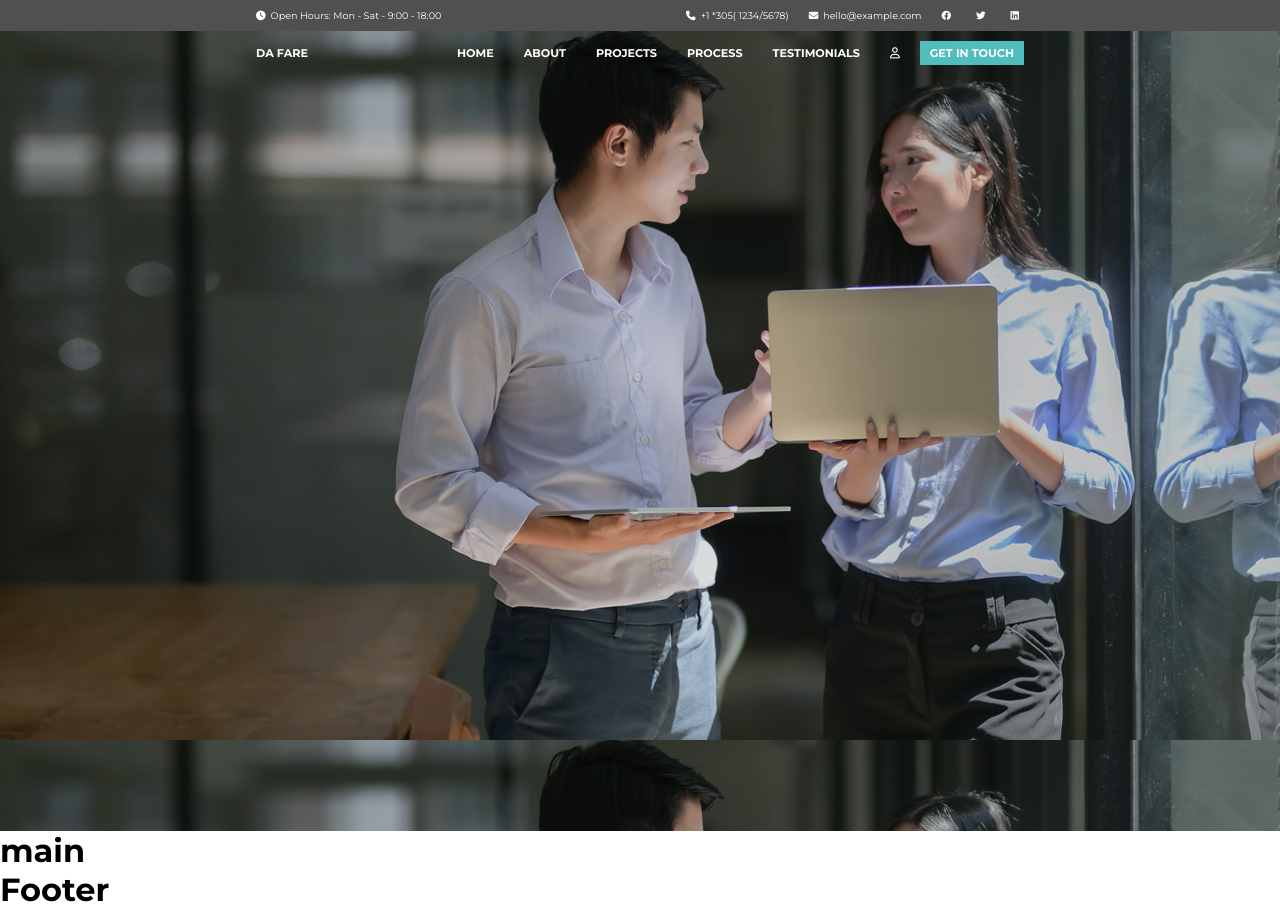
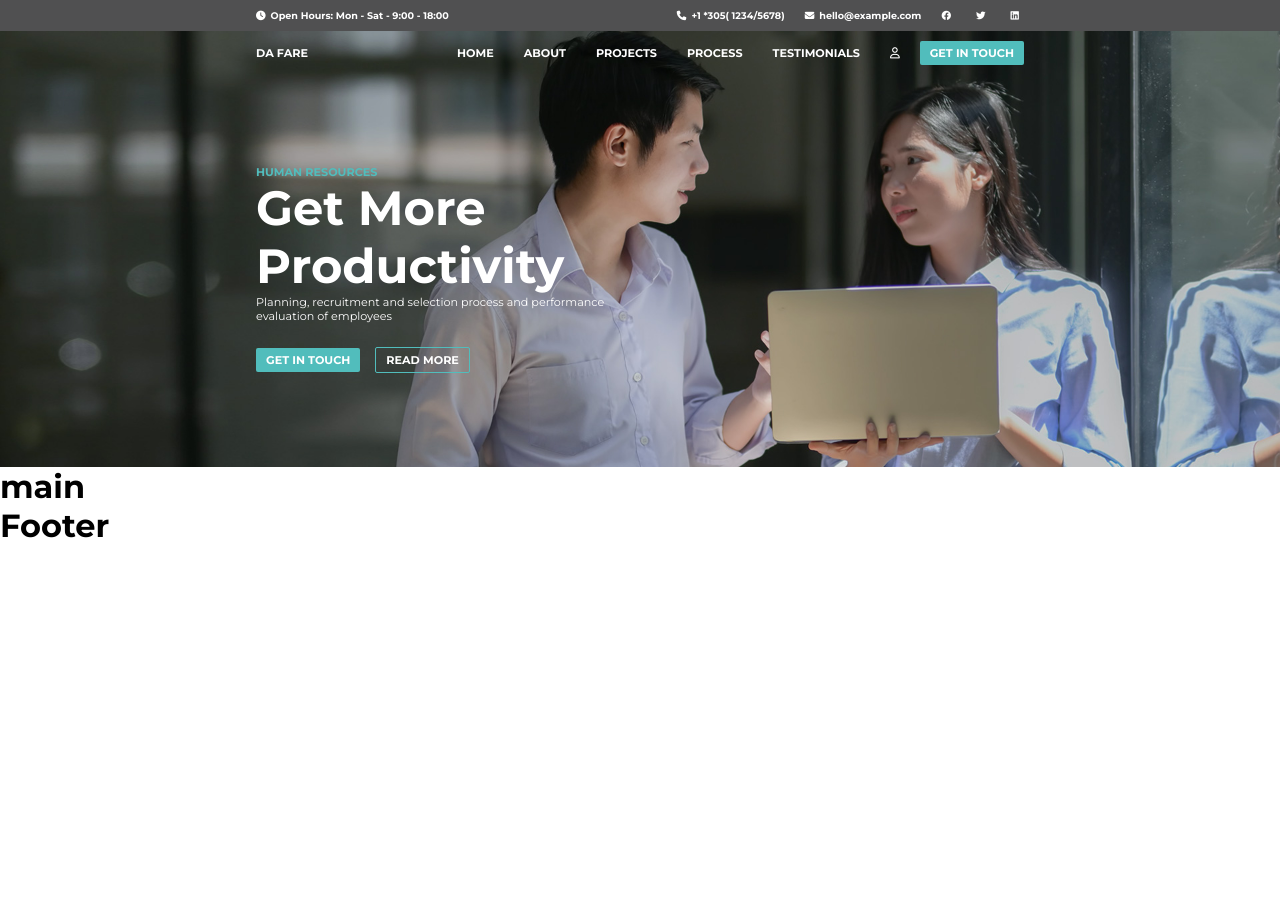
Before and after one commit to GianbaBotassi/proj-html-vuejs, a Vue app: page / in a window 1280 px wide. After the commit the page ends 800 px from the top, so only its background shows below. Built offline with nearby package versions, Linux system fonts and the light colour scheme.

Commit message:
Static header done

```diff
--- /dev/null
+++ b/src/components/AppHero.vue
@@ -0,0 +1,47 @@
+<script>
+export default {
+    name: "AppHero"
+}
+
+</script>
+
+<template>
+    <div class="cont">
+        <div id="hero">
+            <h4>HUMAN RESOURCES</h4>
+            <h1>Get More Productivity</h1>
+            <p>Planning, recruitment and selection process and performance evaluation of employees</p>
+            <div>
+                <a class="btn bg-green-btn">GET IN TOUCH</a>
+                <a class="btn border-green-btn">READ MORE</a>
+            </div>
+        </div>
+    </div>
+</template>
+
+<style lang="scss" scoped>
+@use 'styles/partials/variables.scss' as *;
+
+#hero {
+    width: 50%;
+    margin-top: 100px;
+    font-size: 0.7rem;
+
+    h4 {
+        color: $fountain-blue;
+        font-weight: bold;
+    }
+
+    h1 {
+        font-size: 3rem;
+    }
+
+    p {
+        margin-bottom: 30px;
+    }
+
+    a:first-child {
+        margin-right: 15px;
+    }
+}
+</style>
--- a/src/components/PageHeader.vue
+++ b/src/components/PageHeader.vue
@@ -1,5 +1,10 @@
 <script>
+import AppHero from "./AppHero.vue";
+
 export default {
+    components: {
+        AppHero
+    },
     name: "PageHeader"
 }
 
@@ -30,7 +35,7 @@ export default {
                 </div>
             </div>
         </section>
-        <section id="nav-jumbo-cont">
+        <section id="nav-hero-cont">
             <div class="cont" id="nav-bar">
                 <div id="logo">
                     <span>DA FARE</span>
@@ -44,9 +49,10 @@ export default {
                     <a href="#">
                         <i class="fa-regular fa-user"></i>
                     </a>
-                    <a href="#" class="get-in-touch">GET IN TOUCH</a>
+                    <a href="#" class="btn bg-green-btn">GET IN TOUCH</a>
                 </nav>
             </div>
+            <AppHero />
         </section>
     </header>
 </template>
@@ -62,6 +68,7 @@ header {
         background-color: $abbey;
         font-size: 0.6rem;
         padding: 10px 0;
+        font-weight: bold;
 
         >div {
             @include flex-content(between);
@@ -77,16 +84,17 @@ header {
         }
     }
 
-    #nav-jumbo-cont {
+    #nav-hero-cont {
         background-image: url(../assets/img/bg-4.jpg);
-        background-size: contain;
+        background-size: cover;
+        background-repeat: no-repeat;
         font-size: 0.7rem;
-        height: 800px;
-        font-weight: bold;
+        padding-bottom: 100px;
 
         #nav-bar {
             @include flex-content(between);
             padding-top: 10px;
+            font-weight: bold;
 
             nav {
                 @include flex-content(center);
@@ -101,10 +109,4 @@ header {
 
     }
 }
-
-
-// Styles classes
-.get-in-touch {
-    background-color: $fountain-blue;
-}
 </style>
--- a/styles/general.scss
+++ b/styles/general.scss
@@ -30,3 +30,21 @@ a {
 body {
     font-family: 'Montserrat', sans-serif;
 }
+
+
+// Styles classes
+
+.btn {
+    font-weight: bold;
+    padding: 5px 10px;
+    border-radius: 2px;
+
+}
+
+.bg-green-btn {
+    background-color: $fountain-blue;
+}
+
+.border-green-btn {
+    border: $fountain-blue solid 1px;
+}
```
